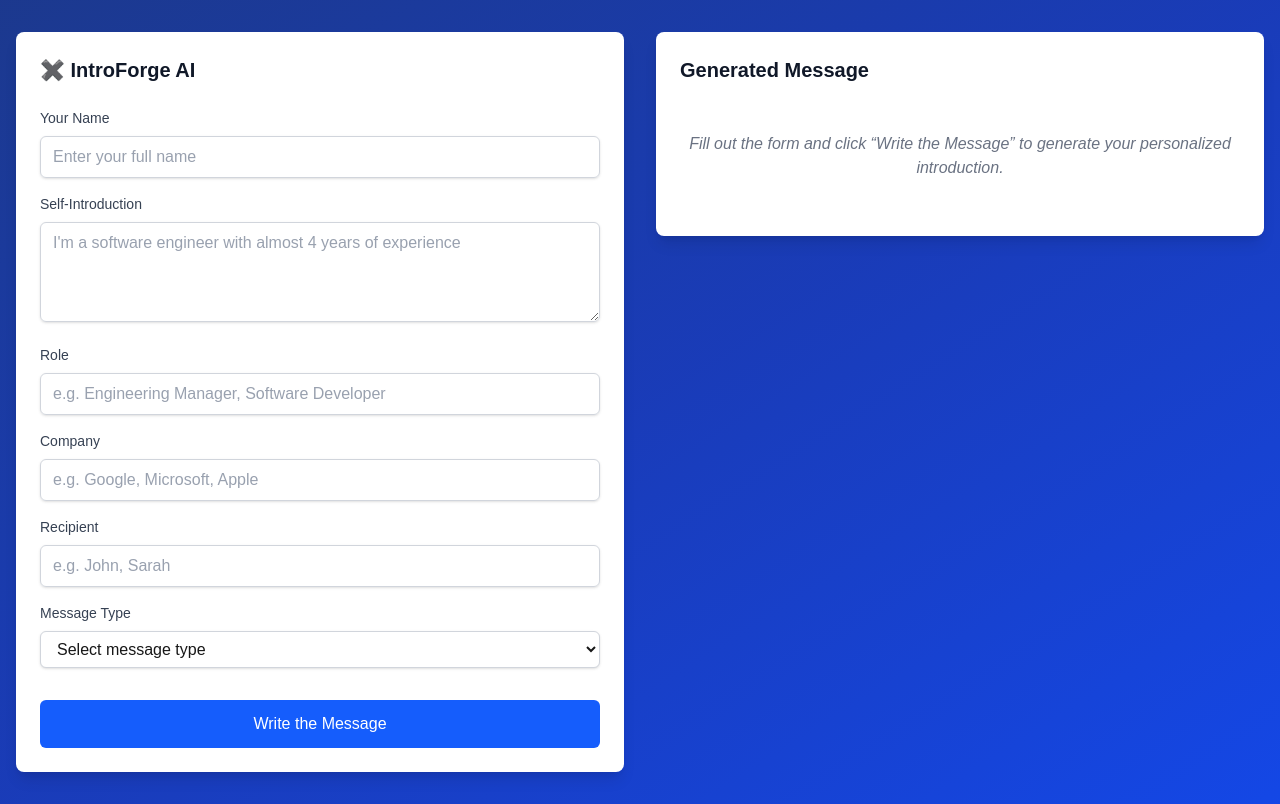
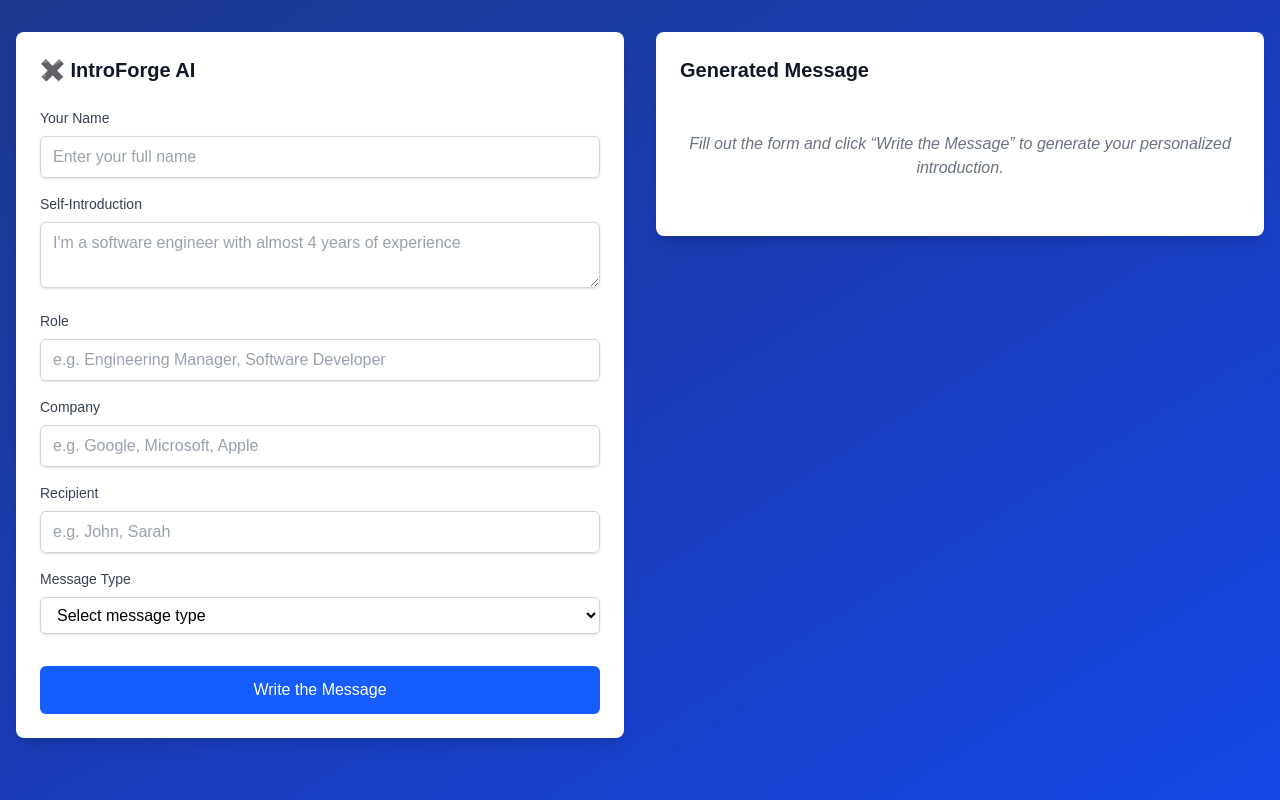
Before and after one commit to kalmontee/intro-forge-ai, a Next.js app: page / in a window 1280 px wide. Built offline with nearby package versions, Linux system fonts and the light colour scheme.

Commit message:
Add text color to Input, Select, and Textarea components for better visibility

```diff
--- a/src/components/ui/input.tsx
+++ b/src/components/ui/input.tsx
@@ -13,7 +13,7 @@ const Input = React.forwardRef<HTMLInputElement, InputProps>(({ className = '',
         className={`
             w-full px-3 py-2 border border-gray-300 rounded-md shadow-sm
             placeholder-gray-400 focus:outline-none focus:ring-2 focus:ring-blue-500
-            focus:border-blue-500 disabled:bg-gray-50 disabled:text-gray-500
+            focus:border-blue-500 disabled:bg-gray-50 disabled:text-gray-500 text-black
             ${error ? 'border-red-500 focus:border-red-500 focus:ring-red-500' : ''}
             ${className}
           `}
--- a/src/components/ui/select.tsx
+++ b/src/components/ui/select.tsx
@@ -15,6 +15,7 @@ const Select = React.forwardRef<HTMLSelectElement, SelectProps>(({ className = '
             w-full px-3 py-2 border border-gray-300 rounded-md shadow-sm
             bg-white focus:outline-none focus:ring-2 focus:ring-blue-500
             focus:border-blue-500 disabled:bg-gray-50 disabled:text-gray-500
+            text-black
             ${error ? 'border-red-500 focus:border-red-500 focus:ring-red-500' : ''}
             ${className}
           `}
--- a/src/components/ui/textarea.tsx
+++ b/src/components/ui/textarea.tsx
@@ -14,7 +14,7 @@ const Textarea = React.forwardRef<HTMLTextAreaElement, TextareaProps>(({ classNa
             w-full px-3 py-2 border border-gray-300 rounded-md shadow-sm
             placeholder-gray-400 focus:outline-none focus:ring-2 focus:ring-blue-500
             focus:border-blue-500 disabled:bg-gray-50 disabled:text-gray-500
-            resize-vertical min-h-[100px]
+            resize-vertical min-h-[60px] text-black
             ${error ? 'border-red-500 focus:border-red-500 focus:ring-red-500' : ''}
             ${className}
           `}
```
